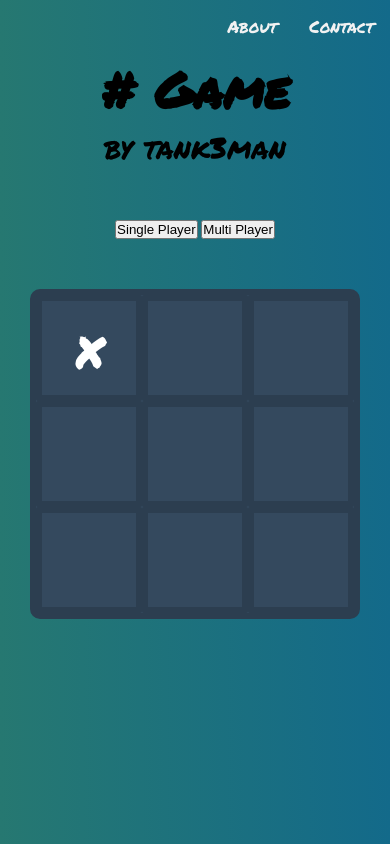
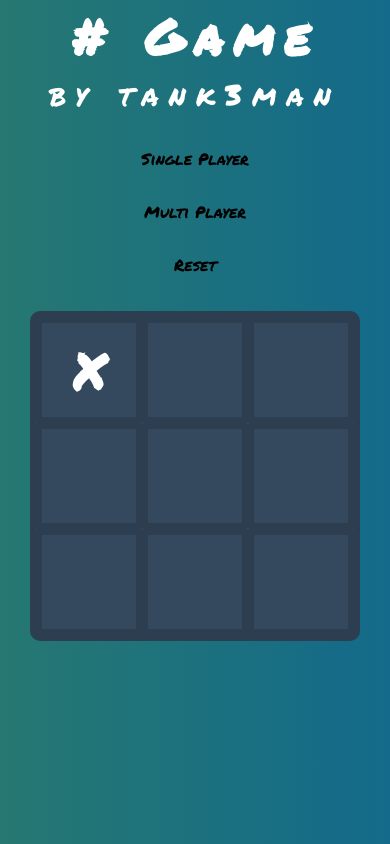
Before and after one commit to AlvaroCastaneda/tic-tac-toe, a plain HTML site: page index.html in a window 390 px wide. Both pictures are taken after a click on the element 89 px from the left and 348 px from the top of the page. Drawn offline with Linux system fonts and the light colour scheme.

Commit message:
fixed reset

```diff
--- a/game.js
+++ b/game.js
@@ -13,10 +13,24 @@ var singlePlayer = false;
 const grid = () => Array.from(document.getElementsByClassName('q'));
 const qNumId = (qEl) => Number.parseInt(qEl.id.replace('q', ''));
 const emptyQs = () => grid().filter(_qEl => _qEl.innerText === '');
+const usedQs = () => grid().filter(_qEl => _qEl.innerText === 'X' || _qEl.innerText === 'O');
 const allSame = (arr) => arr.every(_qEl => _qEl.innerText === arr[0].innerText && _qEl.innerText !== '');
 
 const takeTurn = (index, letter) => grid()[index].innerText = letter;
 const opponentChoice = () => qNumId(emptyQs()[Math.floor(Math.random() * emptyQs().length)]);
+
+const single = () => singlePlayer = true;
+const multi = () => singlePlayer = false;
+
+const removeClass = () => {
+    const a = grid().filter(_qEl => _qEl.classList.contains('winner'));
+    a.forEach(_qEl => _qEl.classList.remove('winner'));
+}
+
+const resetBoard = () => {
+    usedQs().forEach(_qEl => _qEl.innerText = '');
+    removeClass();
+}
 
 const endGame = (winningSequence) => {
     winningSequence.forEach(_qEl => _qEl.classList.add('winner'));
@@ -32,18 +46,18 @@ const checkForVictory = () => {
         if (allSame(sequence)) {
             victory = true;
             endGame(sequence);
+            setTimeout(() => {
+                alert('Ahh pirro!!!')
+            }, 500);
         }
     });
     return victory;
 };
 
-const single = () => singlePlayer = true;
-const multi = () => singlePlayer = false;
-
 const clickFn = ($event) => {
-    takeTurn(qNumId($event.target), 'x');
-    if (!checkForVictory()){
-        if(singlePlayer){
+    takeTurn(qNumId($event.target), 'X');
+    if (!checkForVictory()) {
+        if (singlePlayer) {
             disableListeners();
             opponentTurn();
         } else {
@@ -54,8 +68,8 @@ const clickFn = ($event) => {
     }
 };
 
-const secondPlayer = $evento => {
-    takeTurn(qNumId($evento.target), "O");
+const secondPlayer = ($event) => {
+    takeTurn(qNumId($event.target), "O");
     if (!checkForVictory()) {
         enableListeners();
         disableSecondPlayer();
@@ -66,7 +80,7 @@ const secondPlayer = $evento => {
 const opponentTurn = () => {
     disableListeners();
     setTimeout(() => {
-        takeTurn(opponentChoice(), 'o');
+        takeTurn(opponentChoice(), 'O');
         if (!checkForVictory())
             enableListeners();
     }, 700);
--- a/index.html
+++ b/index.html
@@ -8,10 +8,10 @@
 <title>Tanke's Tic Tac Toe</title>
 
 <body>
-    <div class="topnav">
+    <!-- <div class="topnav">
         <a href="#contact">Contact</a>
         <a href="#about">About</a>
-    </div>
+    </div> -->
 
     <div class="header">
         <h1># Game</h1>
@@ -21,6 +21,7 @@
     <div class="choose">
         <button onclick="single()">Single Player</button>
         <button onclick="multi()">Multi Player</button>
+        <button onclick="resetBoard()">Reset</button>
     </div>
 
     <div class="grid-container">
--- a/style.css
+++ b/style.css
@@ -9,6 +9,7 @@
 html {
   font-family: "Permanent Marker", cursive;
   font-size: 62.5%;
+  color: #fff;
 }
 
 body {
@@ -30,7 +31,7 @@ body {
   background-color: transparent;
 }
 
-.topnav a {
+/* .topnav a {
   float: right;
   color: #f2f2f2;
   text-align: center;
@@ -42,36 +43,58 @@ body {
 .topnav a:hover {
   background-color: rgba(221, 221, 221, 0.2);
   color: black;
-}
-
-.topnav a.active {
-  background-color: #4caf50;
-  color: white;
-}
+} */
 
 .header {
   width: 100%;
-  margin: 0 auto 3.5rem auto;
+  margin: 0 auto 1.5rem auto;
 }
 
 h1 {
-  font-size: 10rem;
+  font-size: 8rem;
   text-align: center;
+  letter-spacing: 10px;
+
+  animation: moveInLeft 1s ease-out;
 }
 
 p {
-  font-size: 5rem;
+  font-size: 4rem;
   text-align: center;
+  letter-spacing: 10px;
+
+  animation: moveInRight 1s ease-out;
 }
 
 .choose {
   max-width: 600px;
-  margin: 5rem auto;
+  margin: .5rem auto;
   text-align: center;
 }
 
 button {
+  font-family: inherit;
+  font-size: 1.6rem;
+  border: none;
+  border-radius: 5px;
+  margin: .5rem;
+  width: 30rem;
+  background: transparent;
+  padding: 1rem 0;
+  transition: all 0.2s;
+}
 
+button:hover {
+  background: #355664;
+  box-shadow: 10px 10px 14px -4px rgba(0, 0, 0, 0.75);
+  transform: translateY(-3px);
+  color:#fff;
+}
+
+button:active,
+button:focus {
+  outline: none;
+  transform: translateY(-1.5px);
 }
 
 .grid-container {
@@ -82,9 +105,11 @@ button {
   color: #fff;
   border: 6px solid #2c3e50;
   border-radius: 10px;
+  cursor: pointer;
 
   display: grid;
   grid-template: repeat(3, 1fr) / repeat(3, 1fr);
+  animation: moveInBottom 1s ease-out;
 }
 
 .q {
@@ -107,6 +132,11 @@ button {
 }
 
 @media only screen and (max-width: 600px) {
+  .header {
+    width: 100%;
+    margin: 0;
+  }
+
   h1 {
     font-size: 5rem;
     text-align: center;
@@ -117,13 +147,63 @@ button {
     text-align: center;
   }
 
+  .choose {
+    margin: 1.5rem auto;
+  }
+
   .grid-container {
     width: 330px;
     height: 330px;
-    margin: 5rem auto;
+    margin: 2rem auto;
   }
 
   .q {
     font-size: 5em;
   }
 }
+
+/*  Animations */
+
+@keyframes moveInLeft {
+  0% {
+    opacity: 0;
+    transform: translateX(-10rem);
+  }
+
+  80% {
+    transform: translateX(1rem);
+  }
+
+  100% {
+    opacity: 1;
+    transform: translate(0);
+  }
+}
+
+@keyframes moveInRight {
+  0% {
+    opacity: 0;
+    transform: translateX(10rem);
+  }
+
+  80% {
+    transform: translateX(-1rem);
+  }
+
+  100% {
+    opacity: 1;
+    transform: translate(0);
+  }
+}
+
+@keyframes moveInBottom {
+  0% {
+    opacity: 0;
+    transform: translateY(9rem);
+  }
+
+  100% {
+    opacity: 1;
+    transform: translate(0);
+  }
+}
```
